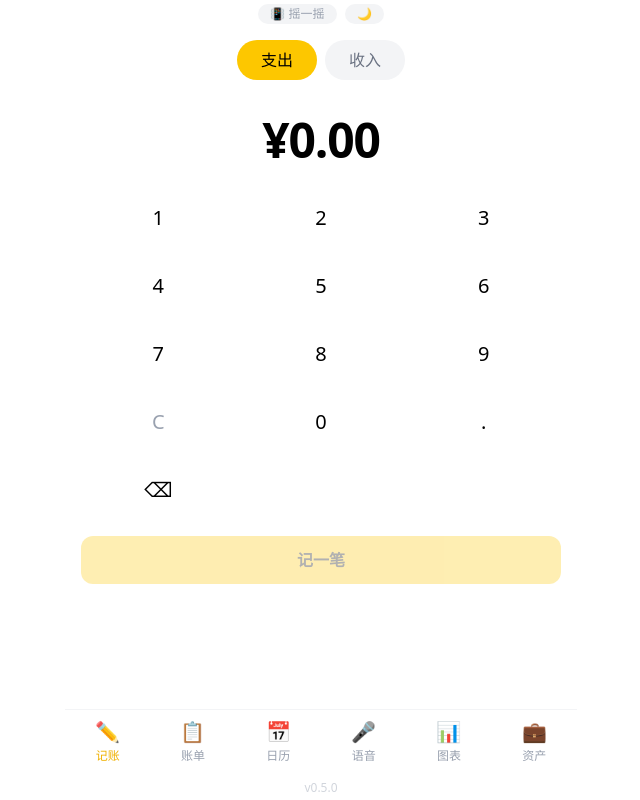
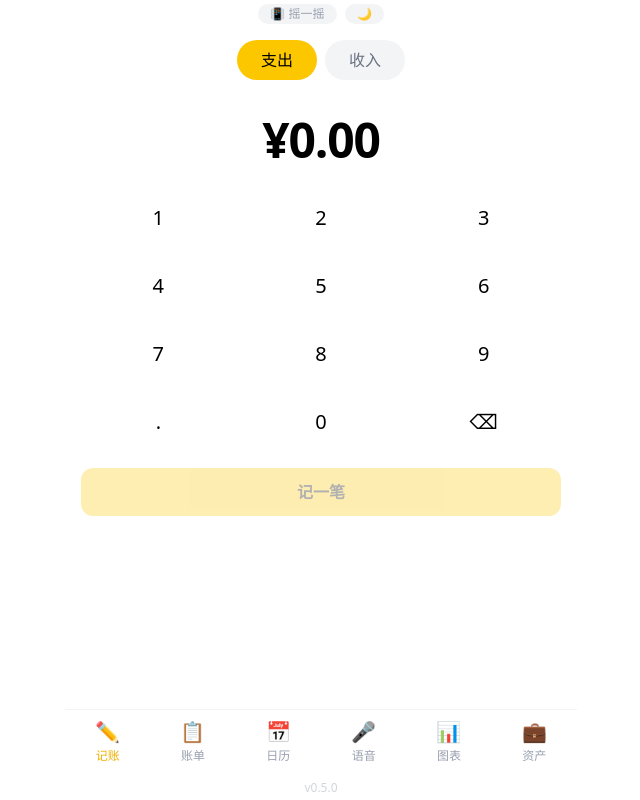
Before and after one commit to leluaizuguo/ledger, a React (Vite) app: page /#/record in a window 1280 px wide. Shown: the whole page, without its empty margins (319-959 px from the left). Built offline with nearby package versions, Linux system fonts and the light colour scheme; the HTML template or start-up script is replaced by a standard one.

Commit message:
v0.6.6: remove C key, place decimal at bottom-left

```diff
--- a/src/components/AmountInput.tsx
+++ b/src/components/AmountInput.tsx
@@ -9,7 +9,6 @@ export default function AmountInput({ onConfirm }: Props) {
   const [input, setInput] = useState('0')
 
   const handleTap = (key: string) => {
-    if (key === 'C') { setInput('0'); return }
     if (key === '⌫') {
       setInput(prev => prev.length <= 1 ? '0' : prev.slice(0, -1))
       return
@@ -28,7 +27,7 @@ export default function AmountInput({ onConfirm }: Props) {
     return n.toFixed(2)
   })()
 
-  const keys = ['1','2','3','4','5','6','7','8','9','C','0','.','⌫']
+  const keys = ['1','2','3','4','5','6','7','8','9','.','0','⌫']
 
   return (
     <div className="px-4 pt-6">
@@ -43,9 +42,7 @@ export default function AmountInput({ onConfirm }: Props) {
           <button
             key={k}
             onClick={() => handleTap(k)}
-            className={`py-4 text-xl rounded-xl active:bg-gray-100 select-none ${
-              k === 'C' ? 'text-gray-400' : 'font-medium'
-            }`}
+            className="py-4 text-xl rounded-xl active:bg-gray-100 select-none font-medium"
           >
             {k}
           </button>
```
